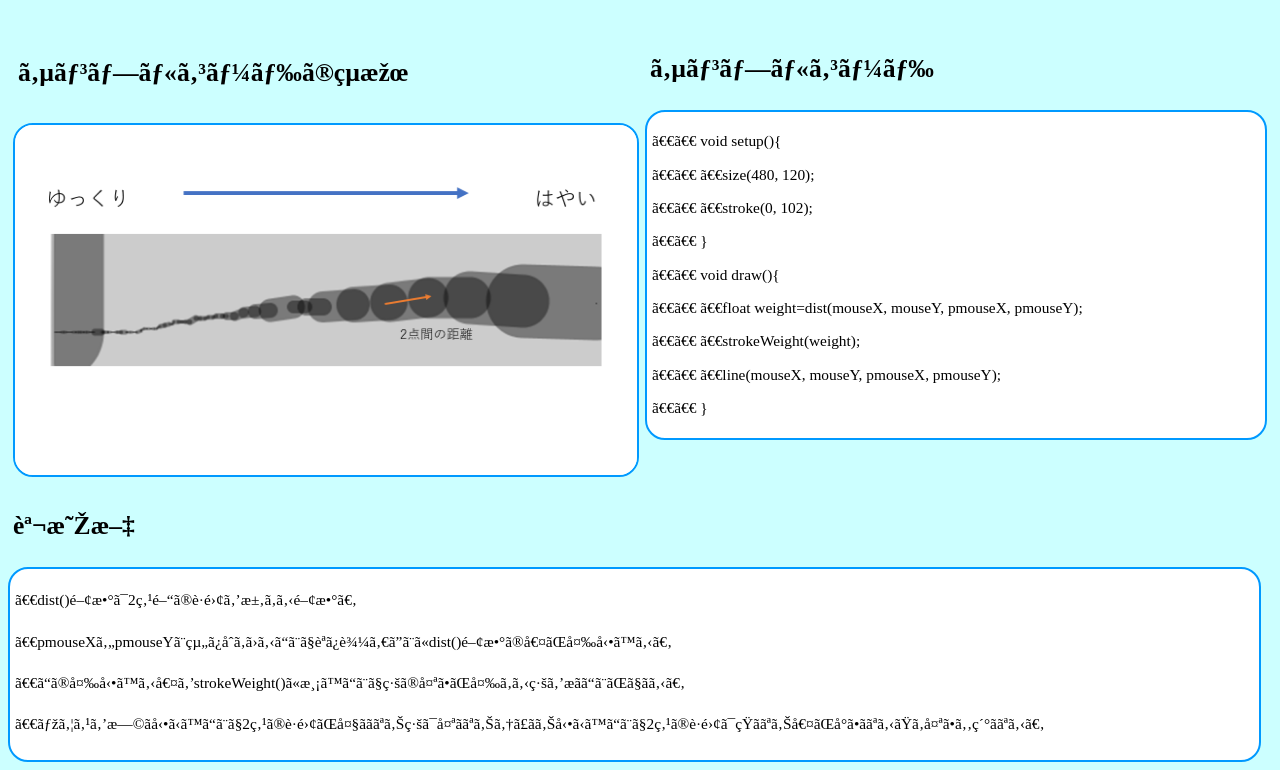
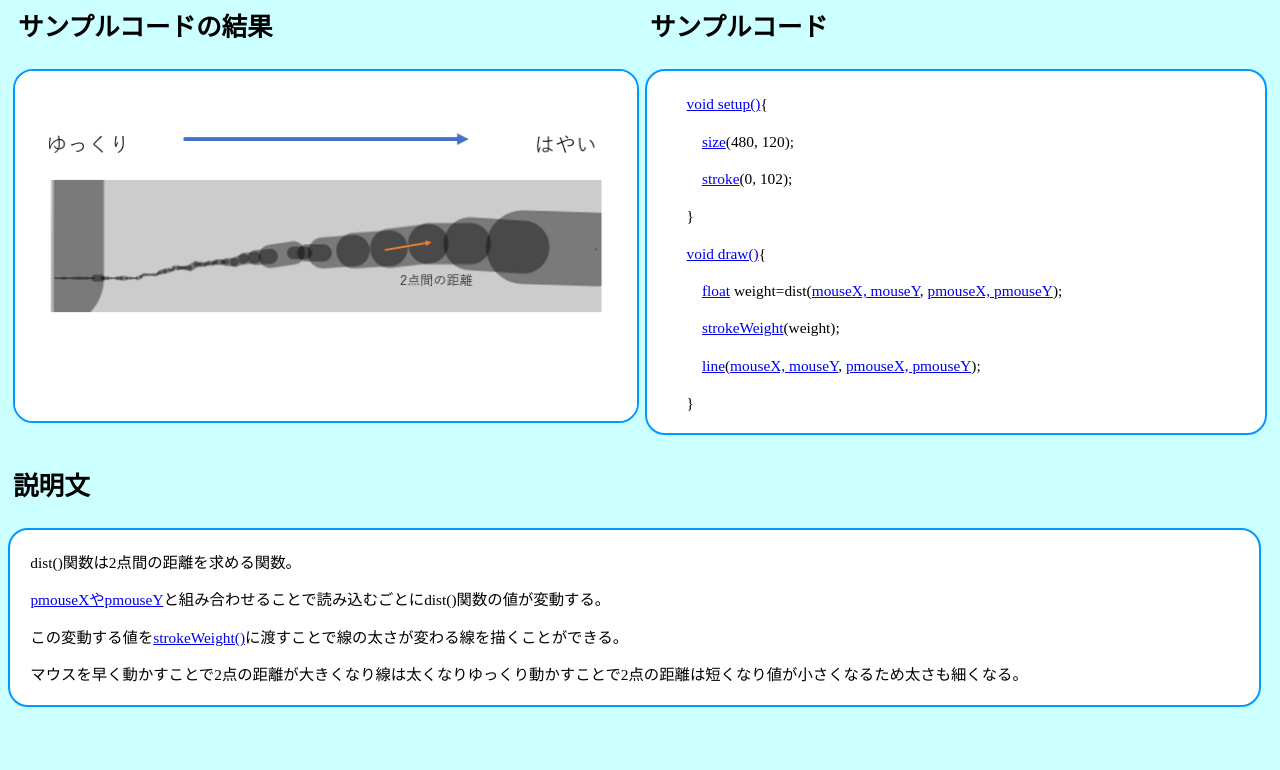
Before and after one commit to o-saringu/5-6, a plain HTML site: page index.html in a window 1280 px wide. Shown: the part 265-1035 px from the top of the page. After the commit the page ends 980 px from the top, so only its background shows below. Drawn offline with Linux system fonts and the light colour scheme.

Commit message:
Update index.html

```diff
--- a/index.html
+++ b/index.html
@@ -1,7 +1,14 @@
 <!DOCTYPE html>
+<html lang="jp">
+
 <head>
-<meta charset="UTF=8">
-<link rel="stylesheet" href="style.css">
+  <meta charset="UTF-8">
+  <link rel="stylesheet" href="style.css">
+  <meta name="viewport" content="width=device-width, initial-scale=1.0">
+
+<link rel="preconnect" href="https://fonts.googleapis.com">
+<link rel="preconnect" href="https://fonts.gstatic.com" crossorigin>
+<link href="https://fonts.googleapis.com/css2?family=Bangers&family=M+PLUS+1p:wght@500&family=Oswald&display=swap" rel="stylesheet">
 </head>
 
 <body>
@@ -22,14 +29,14 @@
 	<div class="yoko1">
 	<div class="komidasi2"><p>サンプルコード</div>
 	<div class="code">
-	<p>　　	void setup(){
-	<p>　　	　size(480, 120);
-	<p>　　	　stroke(0, 102);
+	<p>　　	<a href="https://o-saringu.github.io/5-2/"target="_blank" rel="noopener noreferrer" >void setup()</a>{
+	<p>　　	　<a href="https://o-saringu.github.io/size/"target="_blank" rel="noopener noreferrer" >size</a>(480, 120);
+	<p>　　	　<a href="https://o-saringu.github.io/stroke/"target="_blank" rel="noopener noreferrer" >stroke</a>(0, 102);
 	<p>　　	}
-	<p>　　	void draw(){
-	<p>　　	　float weight=dist(mouseX, mouseY, pmouseX, pmouseY);
-	<p>　　	　strokeWeight(weight);
-	<p>　　	　line(mouseX, mouseY, pmouseX, pmouseY);
+	<p>　　	<a href="https://o-saringu.github.io/5-1/"target="_blank" rel="noopener noreferrer" >void draw()</a>{
+	<p>　　	　<a href="https://o-saringu.github.io/de-ta/"target="_blank" rel="noopener noreferrer" >float</a> weight=dist(<a href="https://o-saringu.github.io/5-3/"target="_blank" rel="noopener noreferrer" >mouseX, mouseY</a>, <a href="https://o-saringu.github.io/5-5/"target="_blank" rel="noopener noreferrer" >pmouseX, pmouseY</a>);
+	<p>　　	　<a href="https://o-saringu.github.io/strokeWeight/"target="_blank" rel="noopener noreferrer" >strokeWeight</a>(weight);
+	<p>　　	　<a href="https://o-saringu.github.io/line/"target="_blank" rel="noopener noreferrer" >line</a>(<a href="https://o-saringu.github.io/5-3/"target="_blank" rel="noopener noreferrer" >mouseX, mouseY</a>, <a href="https://o-saringu.github.io/5-5/"target="_blank" rel="noopener noreferrer" >pmouseX, pmouseY</a>);
 	<p>　　	}
 	</div>
 	</div>
@@ -38,8 +45,8 @@
 <div class="komidasi3"><p>説明文</div>
 <div class="ep">
 	<p>　dist()関数は2点間の距離を求める関数。
-	<p>　pmouseXやpmouseYと組み合わせることで読み込むごとにdist()関数の値が変動する。
-	<p>　この変動する値をstrokeWeight()に渡すことで線の太さが変わる線を描くことができる。
+	<p>　<a href="https://o-saringu.github.io/5-5/"target="_blank" rel="noopener noreferrer" >pmouseXやpmouseY</a>と組み合わせることで読み込むごとにdist()関数の値が変動する。
+	<p>　この変動する値を<a href="https://o-saringu.github.io/strokeWeight/"target="_blank" rel="noopener noreferrer" >strokeWeight()</a>に渡すことで線の太さが変わる線を描くことができる。
 	<p>　マウスを早く動かすことで2点の距離が大きくなり線は太くなりゆっくり動かすことで2点の距離は短くなり値が小さくなるため太さも細くなる。
 
 </div>
```
